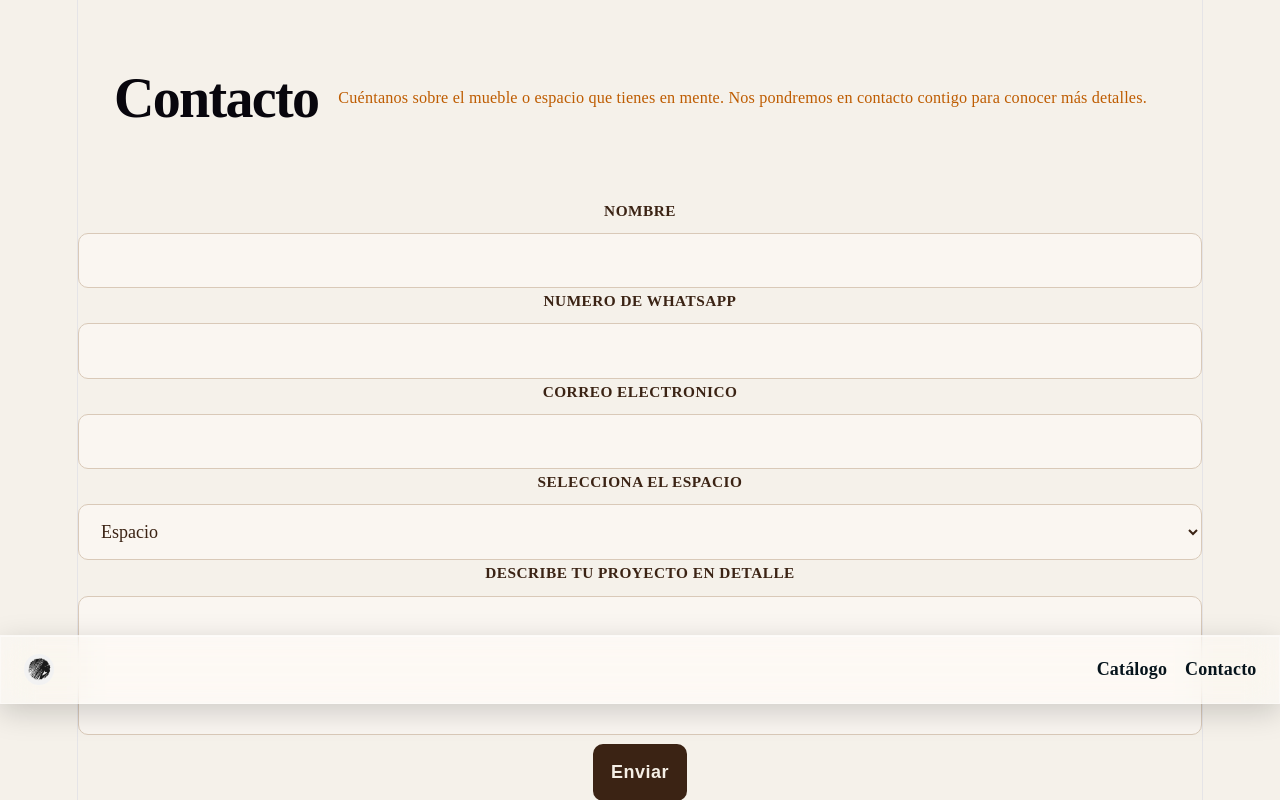
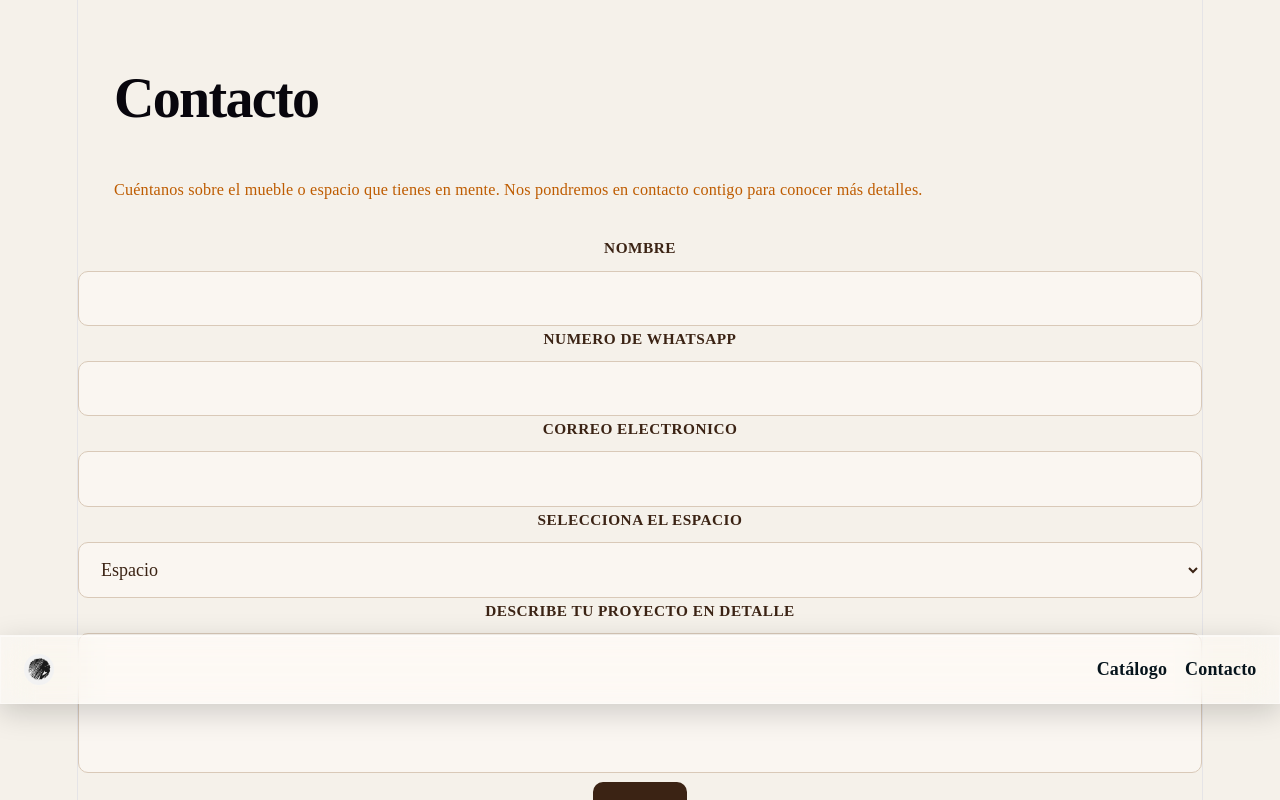
Before and after one commit to o0VanFanel0o/catalogo-muebles, a React (Vite) app: page /contact in a window 1280 px wide. Shown: the top 800 px of the page. Built offline with nearby package versions, Linux system fonts and the light colour scheme; a web font is replaced by a local one.

Commit message:
Refactor layout styles in CatalogPage and ContactPage; change header alignment to flex-start and adjust padding for improved readability

```diff
--- a/src/styles/CatalogPage.css
+++ b/src/styles/CatalogPage.css
@@ -1,10 +1,12 @@
 .catalog__header {
   display: flex;
   padding: 2rem;
-  align-items: center;
+  flex-direction: column;
+  align-items: start;
   gap: 1rem;
   p {
     color: rgb(190, 92, 1);
+    margin: 0;
   }
 }
 
--- a/src/styles/ContactPage.css
+++ b/src/styles/ContactPage.css
@@ -17,15 +17,17 @@
 .contact-page__header {
   padding: 2rem;
   display: flex;
+  flex-direction: column;
   font-size: 2rem;
   gap: 20px;
   color: #3B2314;
   line-height: 1.1;
-  align-items: center;
+  align-items: flex-start;
 }
 .contact-page__header p{
     font-size: .90rem;
     color: rgb(190, 92, 1);
+    margin: 0;
 
 }
 
```
